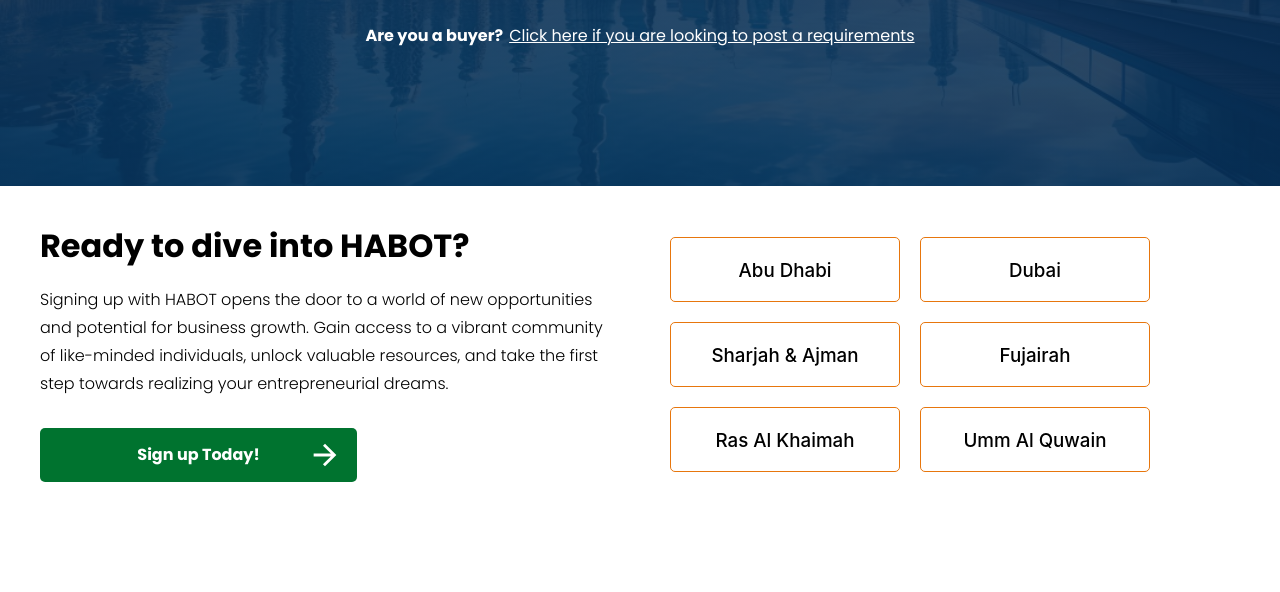
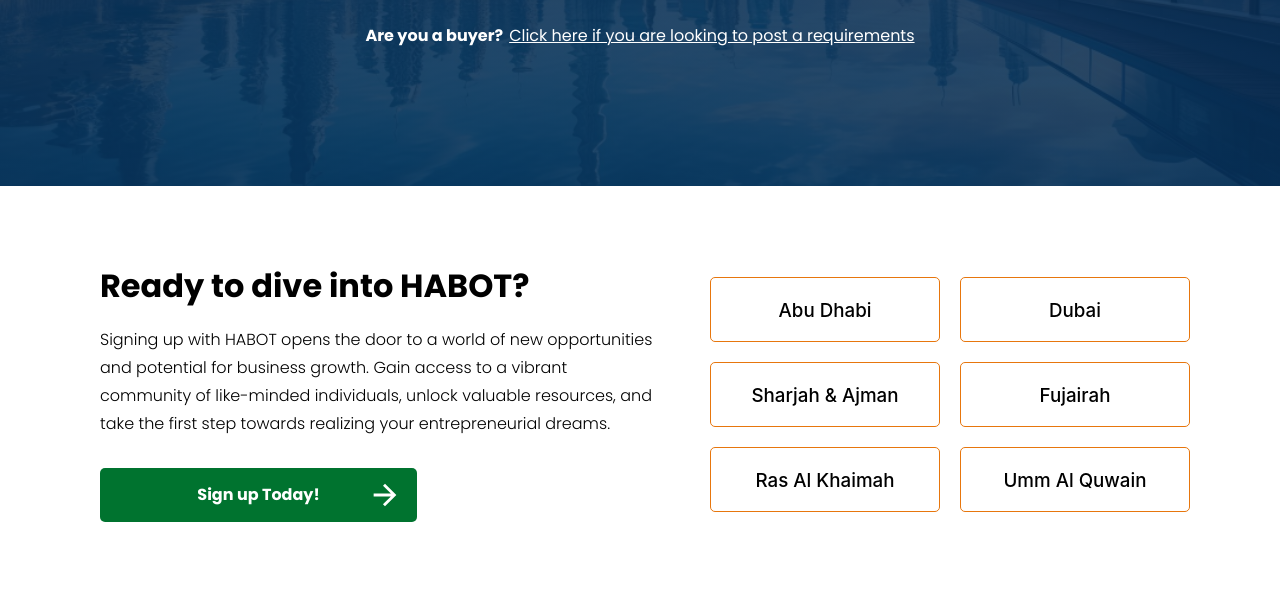
Before and after one commit to mohammadarbaab/habot-react-project, a React (Create React App) app: page / in a window 1280 px wide. Shown: the part 337-929 px from the top of the page. Built offline with nearby package versions, Linux system fonts and the light colour scheme; the HTML template or start-up script is replaced by a standard one.

Commit message:
add commit

```diff
--- a/src/components/Dashboard/DashYt/DashYt.css
+++ b/src/components/Dashboard/DashYt/DashYt.css
@@ -4,9 +4,8 @@
   justify-content: center;
   align-items: center;
   width: 90%;
-  margin-left: 60px;
-  margin-top: 100px;
-  padding: 20px;
+  margin: auto;
+  margin-top: 60px;
   background: #072f57;
   min-height: 623px;
 }
--- a/src/components/Dashboard/Dashboard.css
+++ b/src/components/Dashboard/Dashboard.css
@@ -2,7 +2,8 @@
   display: flex;
   justify-content: space-between;
   flex-wrap: wrap;
-  padding: 20px;
+  padding-left: 80px;
+  margin-top: 60px;
 }
 
 .dash-left {
@@ -64,6 +65,8 @@
   .dash-container {
     flex-direction: column;
     align-items: center;
+    padding-left: 0; /* Remove left padding */
+    justify-content: center; /* Center align items */
   }
 
   .dash-left, .dash-right {
```
Also changed, not shown: trashbin.txt.
